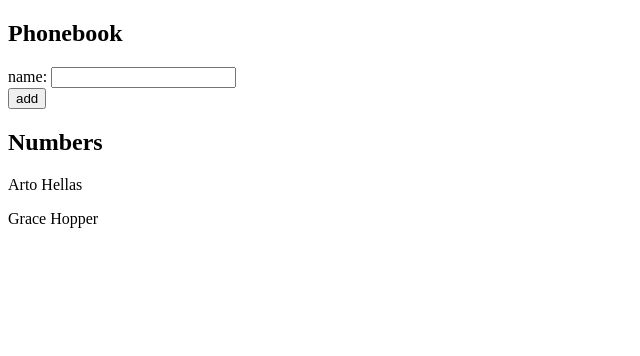
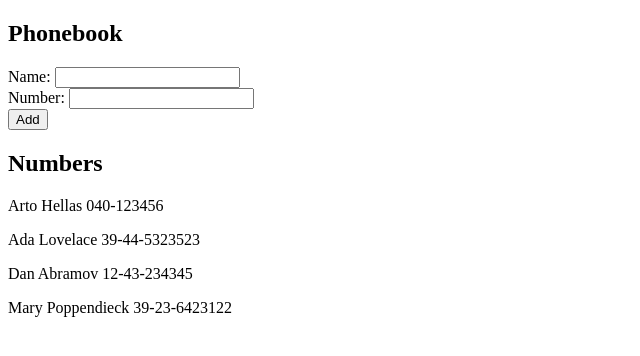
Before and after one commit to Oskulindholm/fullstack, a React (Create React App) app in the folder osa2/puhelinluettelo/: page / in a window 1280 px wide. Shown: the top 356 px of the page, without its empty margins (0-640 px from the left). Built offline with nearby package versions, Linux system fonts and the light colour scheme; the HTML template or start-up script is replaced by a standard one.

Commit message:
Tehtävä 2.8

```diff
--- a/osa2/puhelinluettelo/src/App.js
+++ b/osa2/puhelinluettelo/src/App.js
@@ -2,14 +2,18 @@ import { useState } from 'react'
 
 const App = () => {
   const [persons, setPersons] = useState([
-    { name: 'Arto Hellas' },
-    { name: 'Grace Hopper'}
+    { name: 'Arto Hellas', number: '040-123456' },
+    { name: 'Ada Lovelace', number: '39-44-5323523' },
+    { name: 'Dan Abramov', number: '12-43-234345' },
+    { name: 'Mary Poppendieck', number: '39-23-6423122' }
   ])
   const [newName, setNewName] = useState('')
+  const [newNumber, setNewNumber] = useState('')
 
   const addPerson = (event) => {
     event.preventDefault()
     const name = newName.trim()
+    const number = newNumber.trim()
 
     if (persons.find(p => p.name.trim().toLowerCase() === newName.trim().toLowerCase())) {
       window.alert(`${name} is already added to the phonebook.`)
@@ -17,11 +21,13 @@ const App = () => {
     }
 
     const newPerson = {
-      name: name
+      name: name,
+      number: number
     }
 
     setPersons(persons.concat(newPerson))
     setNewName('')
+    setNewNumber('')
 
     console.log(newPerson.name + ' added')
   }
@@ -30,20 +36,27 @@ const App = () => {
     setNewName(event.target.value)
   }
 
+  const handleNumberChange = (event) => {
+    setNewNumber(event.target.value)
+  }
+
   return (
     <div>
       <h2>Phonebook</h2>
       <form onSubmit={addPerson}>
         <div>
-          name: <input value={newName} onChange={handleNameChange}/>
+          Name: <input value={newName} onChange={handleNameChange}/>
         </div>
         <div>
-          <button type="submit">add</button>
+          Number: <input value={newNumber} onChange={handleNumberChange}/>
+        </div>
+        <div>
+          <button type="submit">Add</button>
         </div>
       </form>
 
       <h2>Numbers</h2>
-        {persons.map(p => <p key={p.name}> {p.name} </p>)}
+        {persons.map(p => <p key={p.name}> {p.name} {p.number}</p>)}
     </div>
   )
 
```
